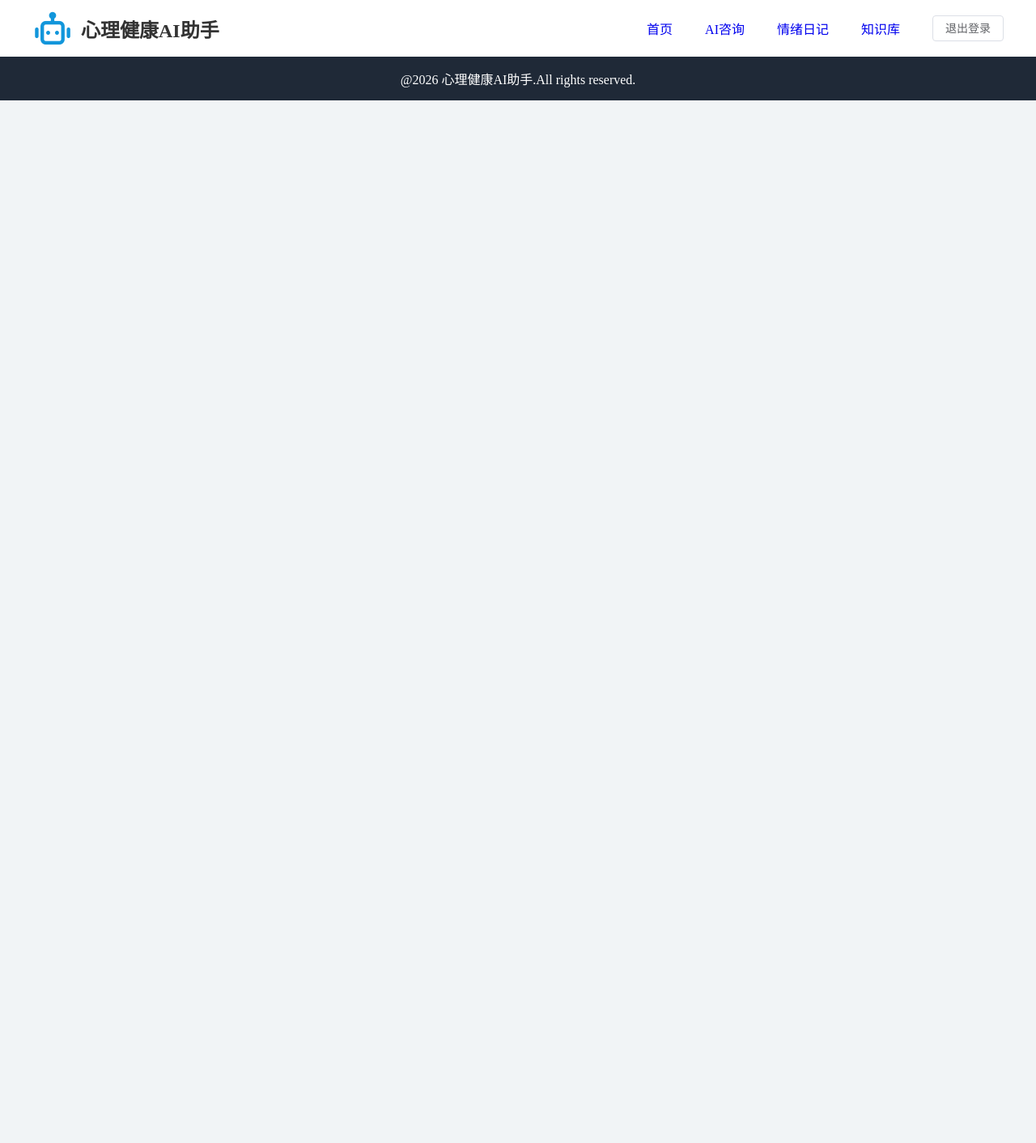
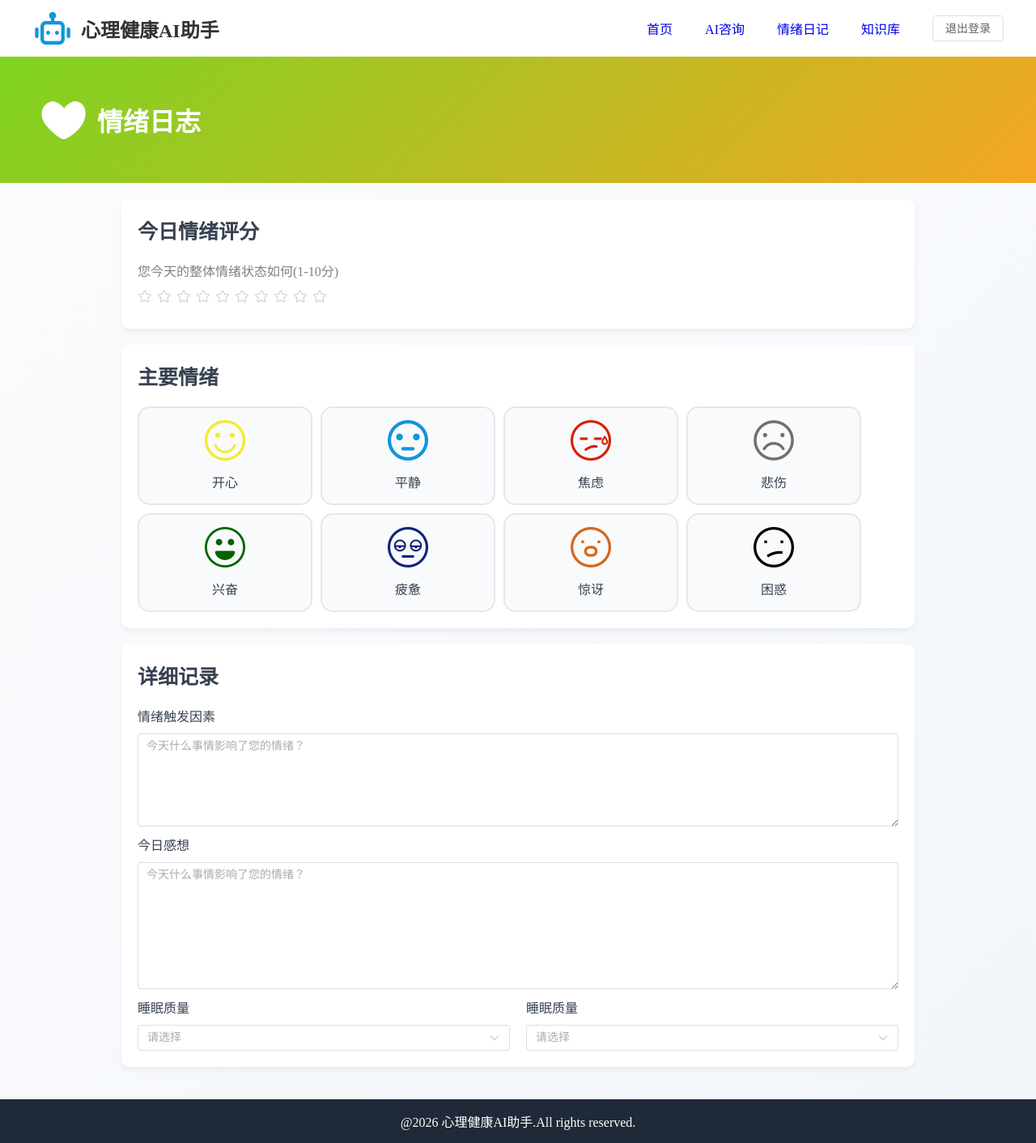
Before and after one commit to elowen-yawen/MentalHealthy, a Vue app: page /emotion-diary in a window 1280 px wide. Shown: the whole page at 81% size. Before the commit the page ends 800 px from the top, so only its background shows below. Built offline with nearby package versions, Linux system fonts and the light colour scheme.

Commit message:
情绪日志功能完善

```diff
--- a/src/views/UserEmotionDiary.vue
+++ b/src/views/UserEmotionDiary.vue
@@ -1,13 +1,193 @@
-<template lang="">
-    <div>
+<template>
+    <div class="emotionDiary-container">
+        <div class="header-section">
+            <div class="header-content">
+                <el-image :src="imgUrl" style="width: 60px;height: 60px;"></el-image>
+                <h1>情绪日志</h1>
+            </div>
+        </div>
+        <div class="content">
+            <div class="diary-card">
+                <div class="title">今日情绪评分</div>
+                <p style="color: grey;">您今天的整体情绪状态如何(1-10分)</p>
+                <div class="rate">
+                    <el-rate v-model="diaryData.moodScore" :texts="emotionStatus" show-text :max="10"
+                        size="large"></el-rate>
+                </div>
+            </div>
+            <div class="diary-card">
+                <div class="title">主要情绪</div>
+                <div class="emotion-grid">
+                    <div v-for="emotion in emotionOptions"
+                        :class="{ 'selected': emotion.name == diaryData.dominantEmotion }" :key="emotion.name"
+                        class="emotion-card" @click="selectEmotion(emotion.name)">
+                        <el-image :src="emotion.url" style="width: 50px;
+                        height: 50px;"></el-image>
+                        <div class="emotion-name">{{ emotion.name }}</div>
+                    </div>
+                </div>
+            </div>
+            <div class="diary-card">
+                <div class="title">详细记录</div>
+                <div class="detail-form">
+                    <div class="form-group">
+                        <div class="form-label">情绪触发因素</div>
+                        <el-input v-model="diaryData.emotionTriggers" placeholder="今天什么事情影响了您的情绪？" type="textarea"
+                            :rows="5" maxLength="1000" show-word-limit></el-input>
+                    </div>
+                    <div class="form-group">
+                        <div class="form-label">今日感想</div>
+                        <el-input v-model="diaryData.emotionTriggers" placeholder="今天什么事情影响了您的情绪？" type="textarea"
+                            :rows="7" maxLength="2000" show-word-limit></el-input>
+                    </div>
+                    <div class="life-indicators">
+                        <div class="indicator-group">
+                            <div class="form-label">睡眠质量</div>
+                            <el-select v-model="diaryData.sleepQuality" placeholder="请选择">
+                                <el-option label="很差" :value="1"></el-option>
+                                <el-option label="较差" :value="2"></el-option>
+                                <el-option label="一般" :value="3"></el-option>
+                                <el-option label="良好" :value="4"></el-option>
+                                <el-option label="优秀" :value="5"></el-option>
+                            </el-select>
+                        </div>
+                        <div class="indicator-group">
+                            <div class="form-label">睡眠质量</div>
+                            <el-select v-model="diaryData.sleepQuality" placeholder="请选择">
+                                <el-option label="很低" :value="1"></el-option>
+                                <el-option label="较低" :value="2"></el-option>
+                                <el-option label="中等" :value="3"></el-option>
+                                <el-option label="较高" :value="4"></el-option>
+                                <el-option label="很高" :value="5"></el-option>
+                            </el-select>
+                        </div>
+                    </div>
+                </div>
 
+            </div>
+        </div>
     </div>
 </template>
-<script>
-export default {
-
+<script setup>
+import { ref, computed, onMounted, reactive } from 'vue';
+import { dayjs } from 'element-plus';
+const imgUrl = new URL('@/assets/like.png', import.meta.url).href
+const emotionStatus = ref(['绝望崩溃', '消沉抑郁', '焦虑烦躁', '低落不悦', '平静淡然', '轻松惬意', '愉悦舒心', '欢欣满足', '兴奋欣喜', '极致幸福'])
+const diaryData = reactive({
+    diaryDate: dayjs().format("YYYY-MM-DD"),
+    moodScore: null,
+    dominantEmotion: '',
+    emotionTriggers: '',
+    diaryContent: '',
+    sleepQuality: null,
+    stressLevel: null
+})
+const emotionOptions = [
+    { name: '开心', url: new URL('@/assets/开心.png', import.meta.url).href },
+    { name: '平静', url: new URL('@/assets/平静.png', import.meta.url).href },
+    { name: '焦虑', url: new URL('@/assets/焦虑.png', import.meta.url).href },
+    { name: '悲伤', url: new URL('@/assets/悲伤.png', import.meta.url).href },
+    { name: '兴奋', url: new URL('@/assets/兴奋.png', import.meta.url).href },
+    { name: '疲惫', url: new URL('@/assets/疲惫.png', import.meta.url).href },
+    { name: '惊讶', url: new URL('@/assets/惊讶.png', import.meta.url).href },
+    { name: '困惑', url: new URL('@/assets/困惑.png', import.meta.url).href },
+]
+const selectEmotion = (emotion) => {
+    diaryData.dominantEmotion = emotion
 }
 </script>
-<style lang="">
+<style lang="scss" scoped>
+.emotionDiary-container {
+    background: linear-gradient(135deg, #fafbfc 0%, #f7f9fc 50%, #f2f6fa 100%);
 
+    .header-section {
+        background: linear-gradient(135deg, #7ED321 0%, #F5A623 100%);
+        color: white;
+        padding: 48px;
+
+        .header-content {
+            display: flex;
+            align-items: center;
+            gap: 12px;
+        }
+    }
+
+    .content {
+        margin: 0 auto;
+        width: 980px;
+        padding: 20px;
+
+        .diary-card {
+            margin-bottom: 20px;
+            background: white;
+            border-radius: 10px;
+            padding: 20px;
+            box-shadow: 0 4px 6px rgba(0, 0, 0, 0.05);
+
+            .title {
+                margin-bottom: 20px;
+                font-size: 25px;
+                font-weight: 600;
+                color: #374151;
+            }
+
+            .section {
+                margin-bottom: 20px;
+
+                p {
+                    font-size: 15px;
+                    color: #6B7280;
+                    margin-bottom: 15px;
+                }
+            }
+
+            .emotion-grid {
+                display: flex;
+                flex-wrap: wrap;
+                gap: 10px;
+
+                .emotion-card {
+                    padding: 15px;
+                    border: 2px solid #E5E7EB;
+                    border-radius: 15px;
+                    text-align: center;
+                    cursor: pointer;
+                    background: #F9FAFB;
+
+                    .emotion-name {
+                        margin-top: 10px;
+                        padding: 0 75px;
+                        color: #374151;
+                    }
+
+                    &.selected {
+                        border-color: #7ED321;
+                        background: #F0FDF4;
+                        transform: translateY(-3px);
+                    }
+                }
+            }
+
+            .detail-form {
+                .form-label {
+                    margin: 10px 0;
+                    color: #374151;
+                }
+
+                .life-indicators {
+                    display: flex;
+                    gap: 20px;
+
+                    .indicator-group {
+                        flex: 1;
+                    }
+                }
+
+                .action-buttons {
+                    margin-top: 40px
+                }
+            }
+        }
+    }
+}
 </style>
```
